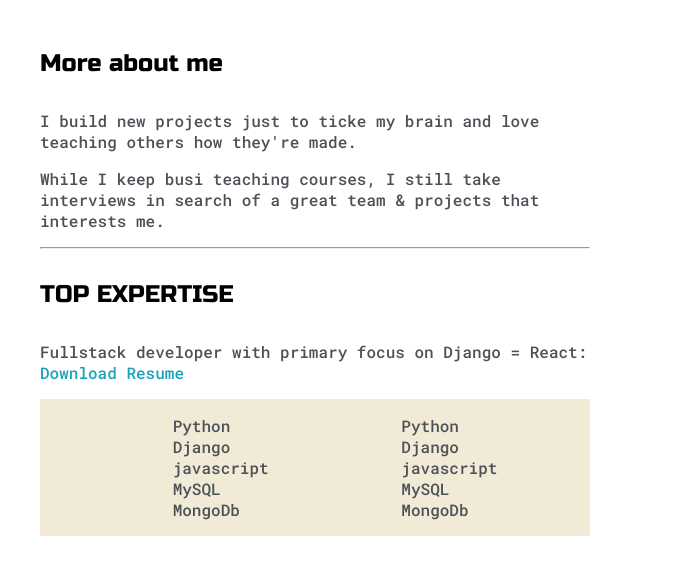
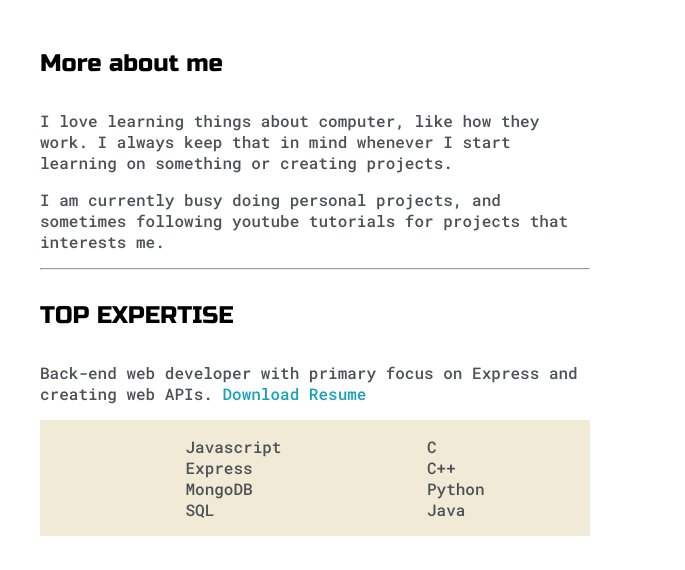
Before and after one commit to kathulhur/portfolio, a plain HTML site: page index.html in a window 1280 px wide. Shown: the part 714-1284 px from the top of the page, 0-685 px from the left. Drawn offline with Linux system fonts and the light colour scheme.

Commit message:
Removed the pdf and replace the placeholders with my personal information

```diff
--- a/index.html
+++ b/index.html
@@ -58,8 +58,10 @@
                             <div id="corner-tr" class="corner"></div>
 
                             <h3>What I do</h3>
-                            <p>I was a lead developer in the past life,
-                                now I enjoy teaching courses.
+                            <p>I am a Computer Science student,
+                                currently training to be a web developer,
+                                specializing in back-end development.
+                            <p>
                             </p>
 
                             <div id="corner-br" class="corner"></div>
@@ -77,38 +79,40 @@
             <div class="about-wrapper">
                 <div class="about-me">
                     <h4>More about me</h4>
-                    <p>I build new projects just to ticke my brain
-                        and love teaching others how they're made.
+                    <p>I love learning things about computer,
+                        like how they work. I always keep that
+                        in mind whenever I start learning on
+                        something or creating projects.
                     </p>
 
-                    <p>While I keep busi teaching courses, I still
-                        take interviews in search of a great team &
-                        projects that interests me.
+                    <p>I am currently busy doing personal projects,
+                        and sometimes following youtube tutorials for projects
+                        that interests me.
                     </p>
 
                     <hr>
 
                     <h4>TOP EXPERTISE</h4>
 
-                    <p>Fullstack developer with primary focus on Django =
-                        React: <a target="_blank" href="resume.pdf">Download Resume</a>
+                    <p>Back-end web developer with primary focus on Express and
+                        creating web APIs.
+                        <a target="_blank" href="#">Download Resume</a>
                     </p>
 
                     <div id="skills">
                         <ul>
-                            <li>Python</li>
-                            <li>Django</li>
-                            <li>javascript</li>
-                            <li>MySQL</li>
-                            <li>MongoDb</li>
+                            <li>Javascript</li>
+                            <li>Express</li>
+                            <li>MongoDB</li>
+                            <li>SQL</li>
+                            <li></li>
                         </ul>
 
                         <ul>
+                            <li>C</li>
+                            <li>C++</li>
                             <li>Python</li>
-                            <li>Django</li>
-                            <li>javascript</li>
-                            <li>MySQL</li>
-                            <li>MongoDb</li>
+                            <li>Java</li>
                         </ul>
                     </div>
 
```
Also changed, not shown: 1 other file.
